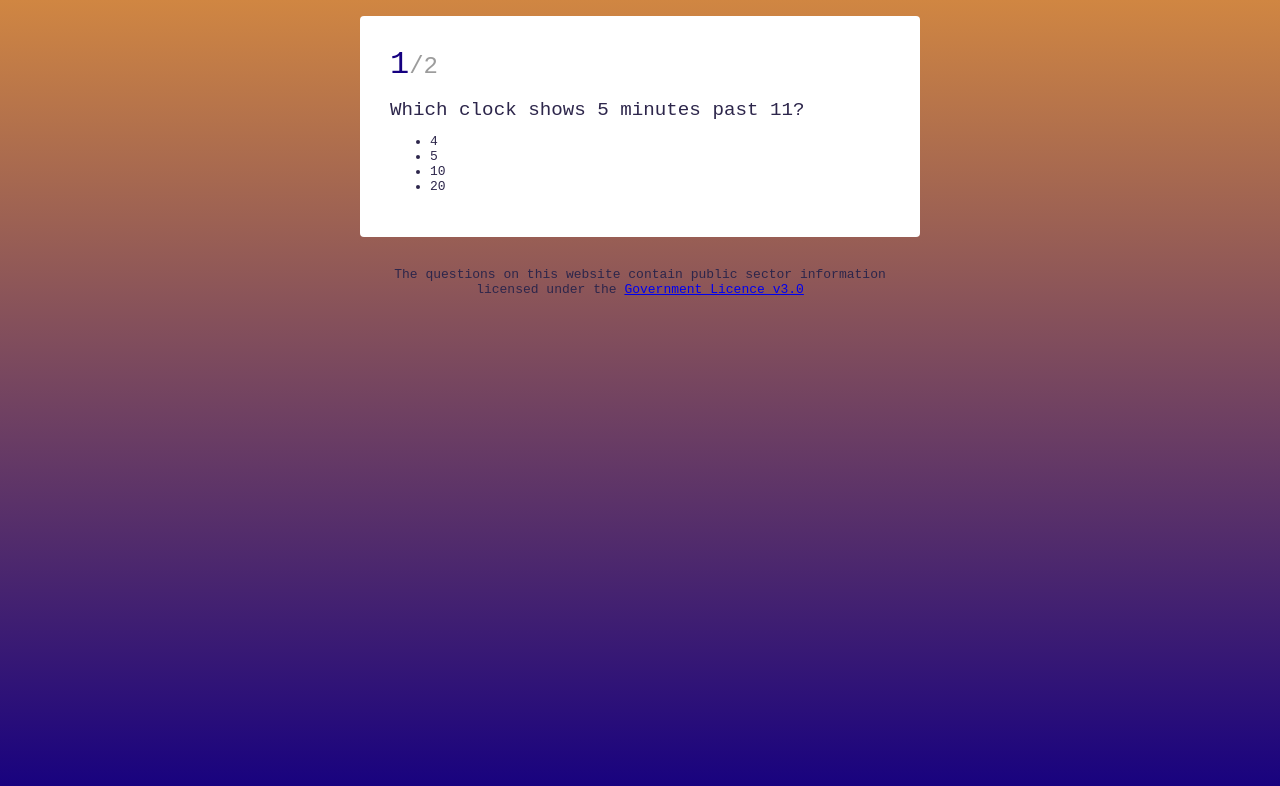
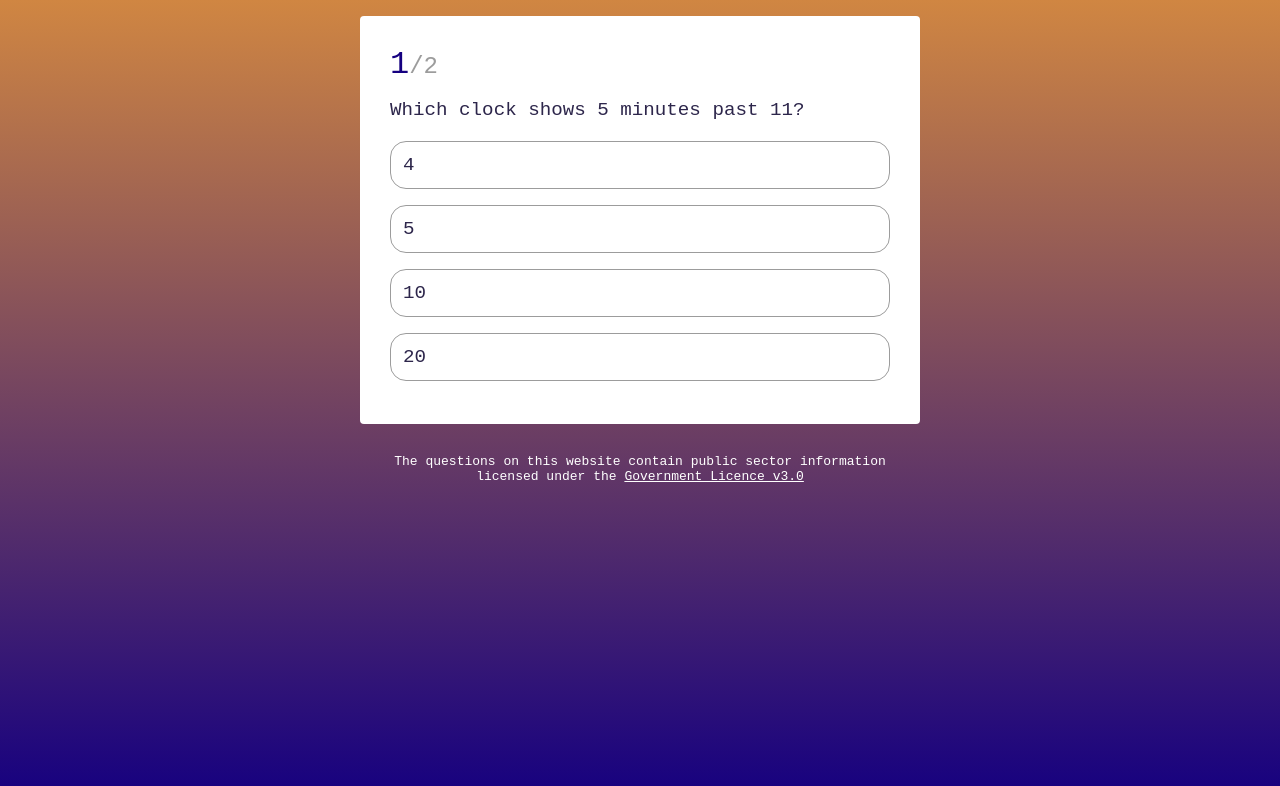
Before and after one commit to Nadia982/maths-quiz, a React (Vite) app: page / in a window 1280 px wide. Shown: the top 786 px of the page. Built offline with nearby package versions, Linux system fonts and the light colour scheme.

Commit message:
added onClick function to style selected answer

```diff
--- a/src/Quiz.jsx
+++ b/src/Quiz.jsx
@@ -2,9 +2,9 @@ import { useState } from "react";
 
 const Quiz = ({ questions }) => {
   const [currentQuestion, setCurrentQuestion] = useState(0);
-  const { question, choices, correctAnswer } = questions[currentQuestion];
   const [answerIndex, setAnswerIndex] = useState(null);
   const [answer, setAnswer] = useState(null);
+  const { question, choices, correctAnswer } = questions[currentQuestion];
 
   const onAnswerClick = (answer, index) => {
     setAnswerIndex(index);
@@ -14,6 +14,10 @@ const Quiz = ({ questions }) => {
       setAnswer(false);
     }
   };
+
+const onClickNext = () => {
+
+}
 
   return (
     <>
@@ -25,13 +29,15 @@ const Quiz = ({ questions }) => {
           <ul>
             {choices.map((answer, index) => (
               <li
-                onclick={() => onAnswerClick(answer, index)}
+                onClick={() => onAnswerClick(answer, index)}
                 key={answer}
-                className={answerIndex === index?"selected-answer": null}
-
-              >{answer}</li>
+                className={answerIndex === index ? "selected-answer" : null}
+              >
+                {answer}
+              </li>
             ))}
           </ul>
+
         </>
       </div>
       <p class="attribution">
--- a/src/constants.js
+++ b/src/constants.js
@@ -4,9 +4,9 @@ export const mathsQuiz = {
         id: 0,
         question:
           "Which clock shows 5 minutes past 11?",
-        choices: [4, 5, 10, 20],
+        choices: ["4", "5", "10", "20"],
         type: "MCQ",
-        correctAnswer: 20,
+        correctAnswer: "20",
       },
     {
         id: 1,
--- a/src/index.scss
+++ b/src/index.scss
@@ -49,11 +49,40 @@ pre {
     margin: 0;
     margin-top: 1rem;
   }
+
+  ul {
+    margin-top: 20px;
+    padding: 0;
+
+    li{
+      text-decoration: none;
+     list-style-type: none;
+     color: $foreground;
+     font-size: 1.2rem;
+     background-color: $bg;
+     border: 1px solid $disabled;
+     border-radius: 1rem;
+     padding: 12px;
+     margin-top: 1rem;
+     cursor: pointer;
+    }
+
+    .selected-answer {
+      background: $primary;
+      border: 1px solid $accent;
+      color: $bg;
+    }
+  }
 }
 
 .attribution {
+  color: #fff;
   width: 90vw;
   max-width: 500px;
   text-align: center;
   margin: 30px auto;
+
+  a{
+    color: inherit;
+  }
 }
```
